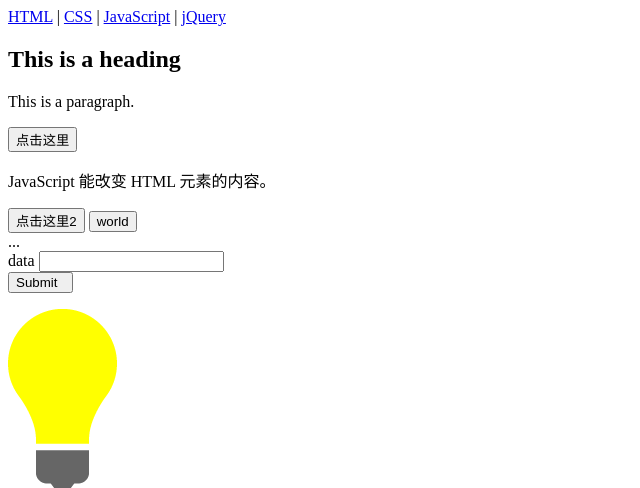
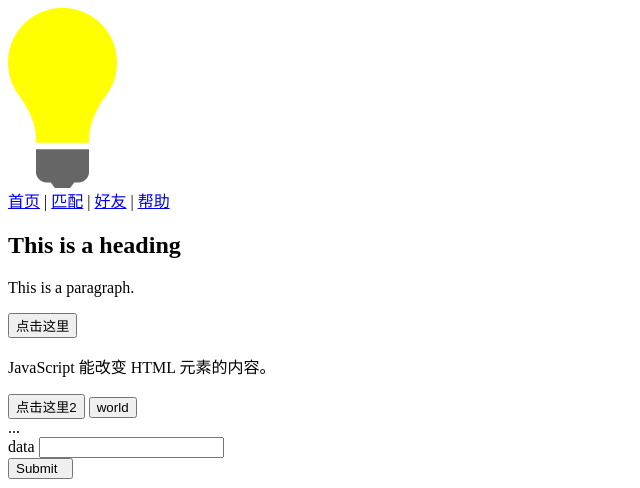
Before and after one commit to kangkai1314/ideaProject, a Flask app: template templates/index.html in a window 1280 px wide. Shown: the top 488 px of the page, without its empty margins (0-640 px from the left). Run offline with Flask 2, Linux system fonts and the light colour scheme; the template is opened without the code that fills it, so the values that code supplies are empty.

Commit message:
for 1days

```diff
--- a/ideaProject.py
+++ b/ideaProject.py
@@ -10,7 +10,7 @@ from flask import abort
 
 app = Flask(__name__)
 
-@app.route('/')
+@app.route('/ttttt')
 def hello_world():
     user_agent=request.headers.get('User-Agent')
     print user_agent
@@ -25,7 +25,7 @@ def hello_world():
     return redirect('http://www.baidu.com')
 
 
-@app.route('/index')
+@app.route('/')
 def test():
     return render_template('index.html')
 
@@ -80,7 +80,9 @@ def makelogin():
     name=request.args.get('name')
     passwd=request.args.get('passwd')
 
-
+@app.route('/friend/<friends>')
+def get_friend(friends):
+    return render_template('friend.html',friend=friends)
 
 
 
--- a/templates/block.html
+++ b/templates/block.html
@@ -0,0 +1 @@
+ {% extends base.html %}
--- a/templates/index.html
+++ b/templates/index.html
@@ -1,10 +1,12 @@
 <html>
+<img src="../static/eg_bulbon.gif">
+<title>陌声</title>
 <body>
 <nav>
-  <a href="/flask/">HTML</a> |
-  <a href="/scrapy/">CSS</a> |
-  <a href="/ttttt/">JavaScript</a> |
-  <a href="/jquery/">jQuery</a><br>
+  <a href="/home/">首页</a> |
+  <a href="/match/">匹配</a> |
+  <a href="/friend/">好友</a> |
+  <a href="/help/">帮助</a><br>
     <script>
 document.write("<h1>This is a heading</h1>");
 document.write("<p>This is a paragraph.</p>");
@@ -59,7 +61,7 @@ else
 }
 </script>
 
-<img id="myimage" onclick="changeImage()" src="eg_bulbon.gif">
+<img id="myimage" onclick="changeImage()" src="../static/eg_bulbon.gif">
 
 <p>点击灯泡来点亮或熄灭这盏灯</p>
 </p>
--- a/templates/test.html
+++ b/templates/test.html
@@ -10,7 +10,7 @@
         <div class="container">
             <div class="logo">
                 <a href="www.baidu.com" title="陌声，来自另一个世界">
-                    <img src="eg_bulbon.gif">
+                    <img src="../static/eg_bulbon.gif">
                 </a>
             </div>
         </div>
```
Also changed, not shown: templates/friend.html (added, +13 -0 lines), static/eg_bulbon.gif (renamed from templates/eg_bulbon.gif).
